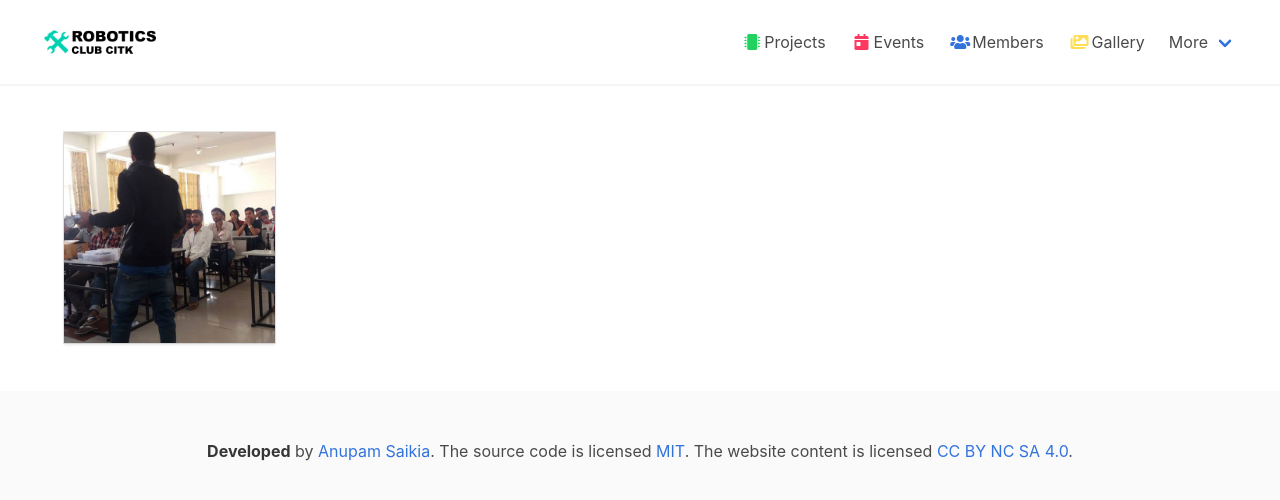
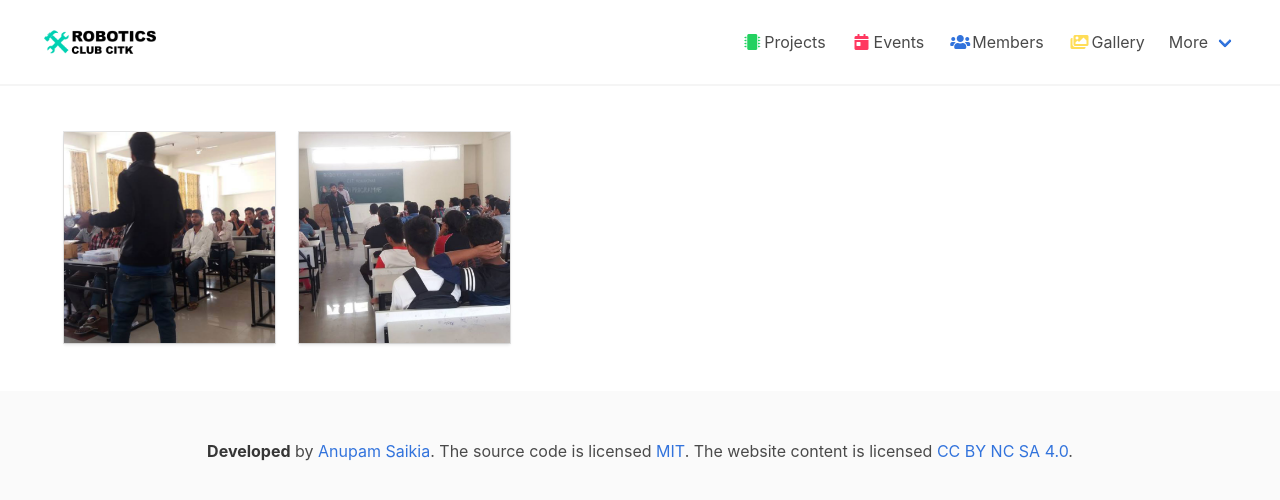
Before and after one commit to robotics-club-citk/robotics-club-citk.github.io, a Jekyll site: the page built from gallery.html, in a window 1280 px wide. Shown: the top 500 px of the page. Built offline with Jekyll 4.4.1, drawn with Linux system fonts in a browser that asks for light colours.

Commit message:
added 1 pic in gallery

```diff
--- a/gallery.html
+++ b/gallery.html
@@ -4,4 +4,7 @@ images:
   - path: 'assets/img/gallery/16976620_1003900356414266_179845211_n.jpg'
     size: 960x540
     caption: First Orientation Program
+  - path: 'assets/img/gallery/1535136969180x3820.jpg'
+    size: 1366x768
+    caption: First Orientation Program
 ---
```
Also changed, not shown: assets/img/gallery/1535136969180x3820.jpg (added).
